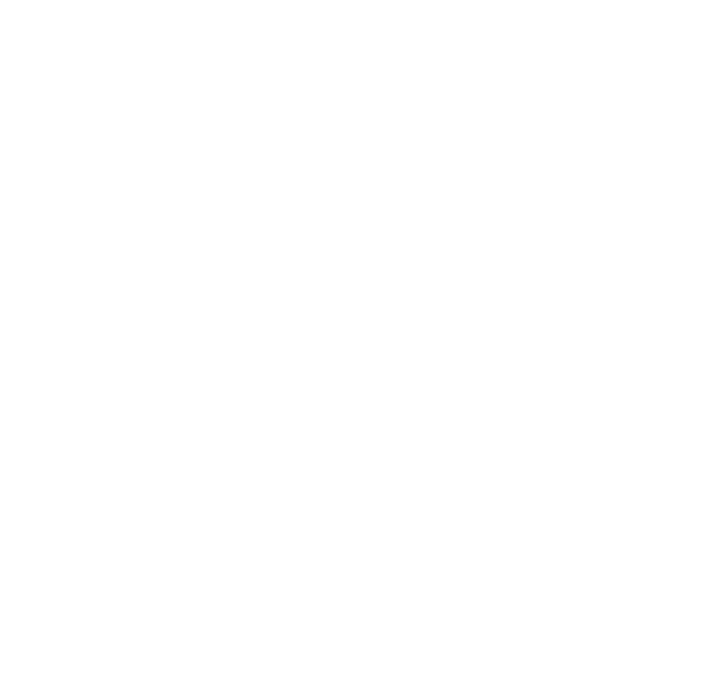
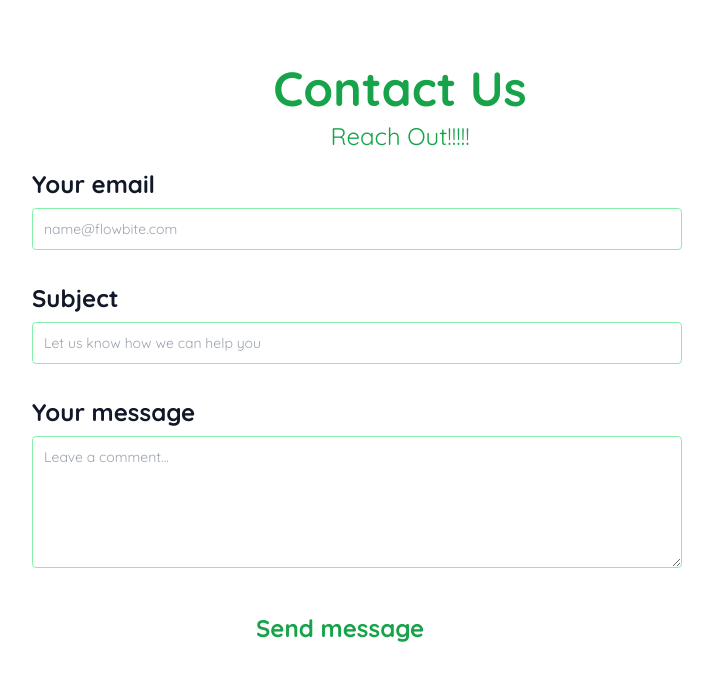
Before and after one commit to lekhanamaridi/ecommerce, a React (Create React App) app: page /contactus in a window 1280 px wide. Before the commit this address had no page. Shown: the top 680 px of the page, without its empty margins (240-953 px from the left). Built offline with nearby package versions, Linux system fonts and the light colour scheme.

Commit message:
contactus

```diff
--- a/src/Components/Contactus/Contactus.jsx
+++ b/src/Components/Contactus/Contactus.jsx
@@ -5,22 +5,22 @@
         <div>
             <section class="bg-white dark:bg-gray-900">
                 <div class="py-8 lg:py-16 px-4 mx-auto max-w-screen-md">
-                    <h2 class="mb-4 text-4xl tracking-tight font-extrabold text-center text-gray-900 dark:text-white">Contact Us</h2>
-                    <p class="mb-8 lg:mb-16 font-light text-center text-gray-500 dark:text-gray-400 sm:text-xl">Got a technical issue? Want to send feedback about a beta feature? Need details about our Business plan? Let us know.</p>
+                    <h2 class="text-5xl font-bold mb-2 text-green-600 text-center">Contact Us</h2>
+                    <p class="text-2xl font-normal mb-4 text-center text-green-600">Reach Out!!!!!</p>
                     <form action="#" class="space-y-8">
                     <div>
-                        <label for="email" class="block mb-2 text-sm font-medium text-gray-900 dark:text-gray-300">Your email</label>
-                        <input type="email" id="email" class="shadow-sm bg-gray-50 border border-gray-300 text-gray-900 text-sm rounded-lg focus:ring-primary-500 focus:border-primary-500 block w-full p-2.5 dark:bg-gray-700 dark:border-gray-600 dark:placeholder-gray-400 dark:text-white dark:focus:ring-primary-500 dark:focus:border-primary-500 dark:shadow-sm-light" placeholder="name@flowbite.com" required></input>
+                        <label for="email" class="block mb-2 text-2xl font-bold text-gray-900 dark:text-gray-300">Your email</label>
+                        <input type="email" id="email" class="rounded border border-green-300 text-sm  font-normal leading-[18px] text-green-600 appearance-none block h-15 w-[650px] m-0 p-[11px] focus:ring-2 ring-offset-2  ring-green-300 outline-0 dark:placeholder-gray-400 dark:text-white dark:focus:ring-primary-500 dark:focus:border-primary-500 dark:shadow-sm-light" placeholder="name@flowbite.com" required></input>
                     </div>
                     <div>
-                        <label for="subject" class="block mb-2 text-sm font-medium text-gray-900 dark:text-gray-300">Subject</label>
-                        <input type="text" id="subject" class="block p-3 w-full text-sm text-gray-900 bg-gray-50 rounded-lg border border-gray-300 shadow-sm focus:ring-primary-500 focus:border-primary-500 dark:bg-gray-700 dark:border-gray-600 dark:placeholder-gray-400 dark:text-white dark:focus:ring-primary-500 dark:focus:border-primary-500 dark:shadow-sm-light" placeholder="Let us know how we can help you" required></input>
+                        <label for="subject" class="block mb-2 text-2xl font-bold text-gray-900 dark:text-gray-300">Subject</label>
+                        <input type="text" id="subject" class="rounded border border-green-300 text-sm  font-normal leading-[18px] text-green-600 appearance-none block h-15 w-[650px] m-0 p-[11px] focus:ring-2 ring-offset-2  ring-green-300 outline-0 dark:placeholder-gray-400 dark:text-white dark:focus:ring-primary-500 dark:focus:border-primary-500 dark:shadow-sm-light" placeholder="Let us know how we can help you" required></input>
                     </div>
                     <div class="sm:col-span-2">
-                        <label for="message" class="block mb-2 text-sm font-medium text-gray-900 dark:text-gray-400">Your message</label>
-                        <textarea id="message" rows="6" class="block p-2.5 w-full text-sm text-gray-900 bg-gray-50 rounded-lg shadow-sm border border-gray-300 focus:ring-primary-500 focus:border-primary-500 dark:bg-gray-700 dark:border-gray-600 dark:placeholder-gray-400 dark:text-white dark:focus:ring-primary-500 dark:focus:border-primary-500" placeholder="Leave a comment..."></textarea>
+                        <label for="message" class="block mb-2 text-2xl font-bold text-gray-900 dark:text-gray-400">Your message</label>
+                        <textarea id="message" rows="6" class="rounded border border-green-300 text-sm  font-normal leading-[18px] text-green-600 appearance-none block h-15 w-[650px] m-0 p-[11px] focus:ring-2 ring-offset-2  ring-green-300 outline-0 dark:placeholder-gray-400 dark:text-white dark:focus:ring-primary-500 dark:focus:border-primary-500 dark:shadow-sm-light" placeholder="Leave a comment..."></textarea>
                     </div>
-                    <button type="submit" class="py-3 px-5 text-sm font-medium text-center text-white rounded-lg bg-primary-700 sm:w-fit hover:bg-primary-800 focus:ring-4 focus:outline-none focus:ring-primary-300 dark:bg-primary-600 dark:hover:bg-primary-700 dark:focus:ring-primary-800">Send message</button>
+                    <button type="submit" class="py-3 pl-56 px-5 text-2xl font-bold text-center text-green-600 rounded-lg bg-primary-700 sm:w-fit hover:bg-primary-800 focus:ring-4 focus:outline-none focus:ring-primary-300 dark:bg-primary-600 dark:hover:bg-primary-700 dark:focus:ring-primary-800">Send message</button>
                     </form>
                 </div>
             </section>
--- a/src/Components/CustomRouter.js
+++ b/src/Components/CustomRouter.js
@@ -5,7 +5,7 @@
 import ProductCard from "./ProductCard";
 import Login from "./Login/Login";
 import Signup from "./Login/Signup";
-
+import Contactus from "./Contactus/Contactus";
 
 function CustomRouter() {
   return (
@@ -17,9 +17,10 @@
       <Route path="/details/:category/:id" element={<ProductCard />} />
       <Route path="/login" element={<Login />} />
       <Route path="/signup" element={<Signup />} />
+      <Route path="/contactus" element={<Contactus />} />
 
     </Routes>
   )
 }
 
-export default CustomRouter
+export default CustomRouter;
```
